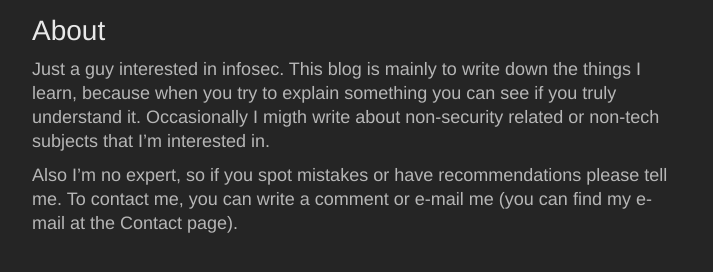
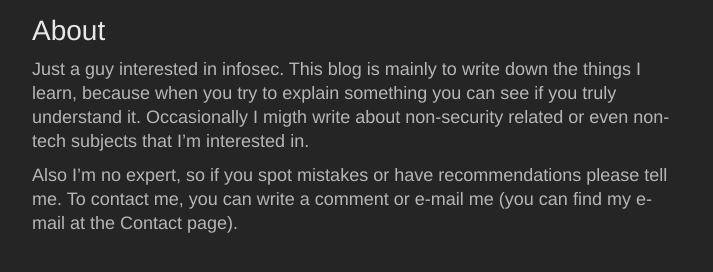
Before and after one commit to idafchev/idafchev.github.io, a Jekyll site: the page built from about.md, in a window 1280 px wide. Shown: the part 276-548 px from the top of the page, without its empty margins (283-996 px from the left). Built offline with Jekyll 4.4.1, drawn with Linux system fonts in a browser that asks for light colours; nearby versions of some CDN libraries; some web fonts are replaced.

Commit message:
Update about.md

```diff
--- a/about.md
+++ b/about.md
@@ -2,6 +2,6 @@
 layout: page
 title: About
 ---
-### Just a guy interested in infosec. This blog is mainly to write down the things I learn, because when you try to explain something you can see if you truly understand it. Occasionally I migth write about non-security related or non-tech subjects that I'm interested in.
+### Just a guy interested in infosec. This blog is mainly to write down the things I learn, because when you try to explain something you can see if you truly understand it. Occasionally I migth write about non-security related or even non-tech subjects that I'm interested in.
 
 ### Also I'm no expert, so if you spot mistakes or have recommendations please tell me. To contact me, you can write a comment or e-mail me (you can find my e-mail at the Contact page).
```
